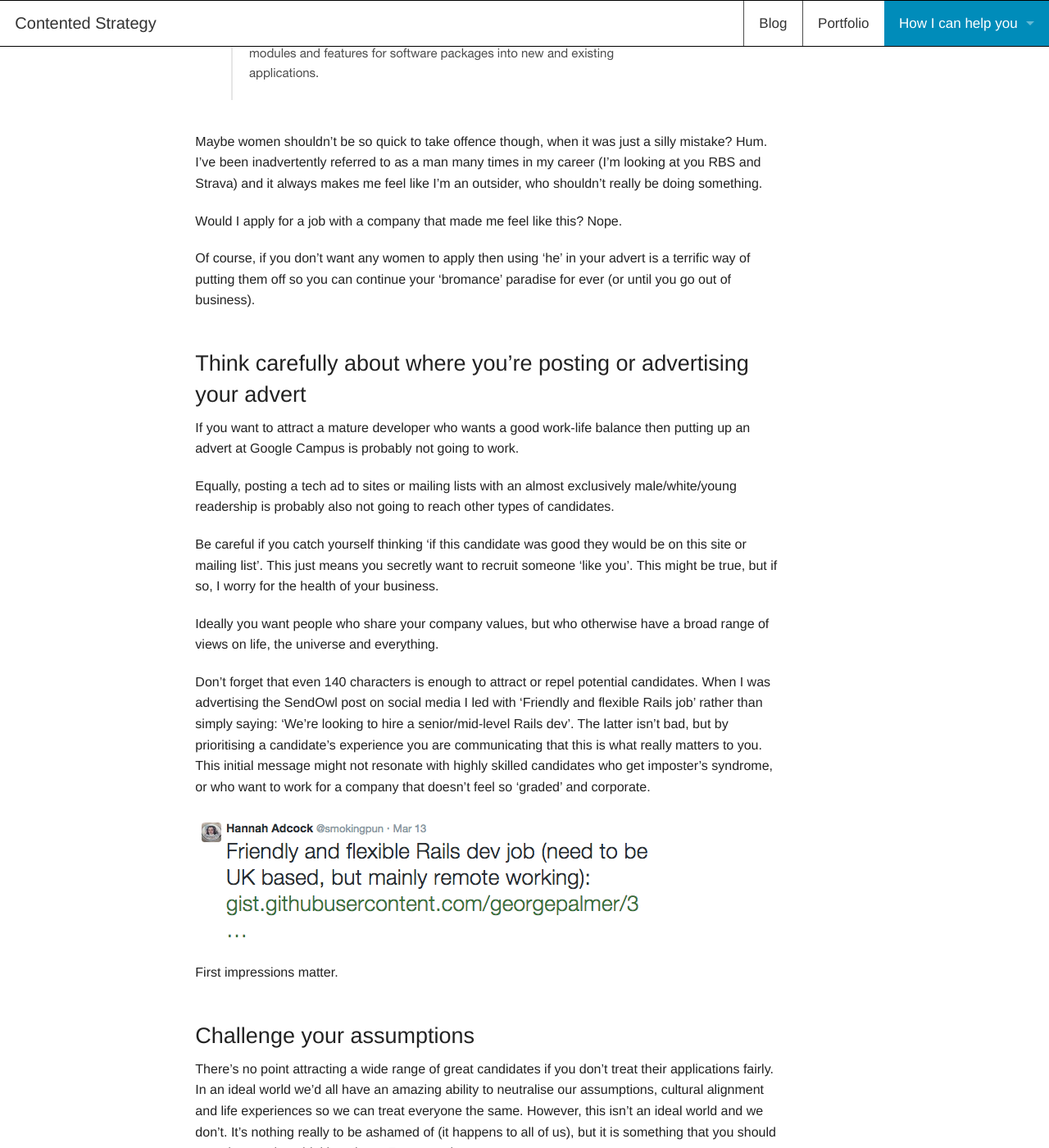
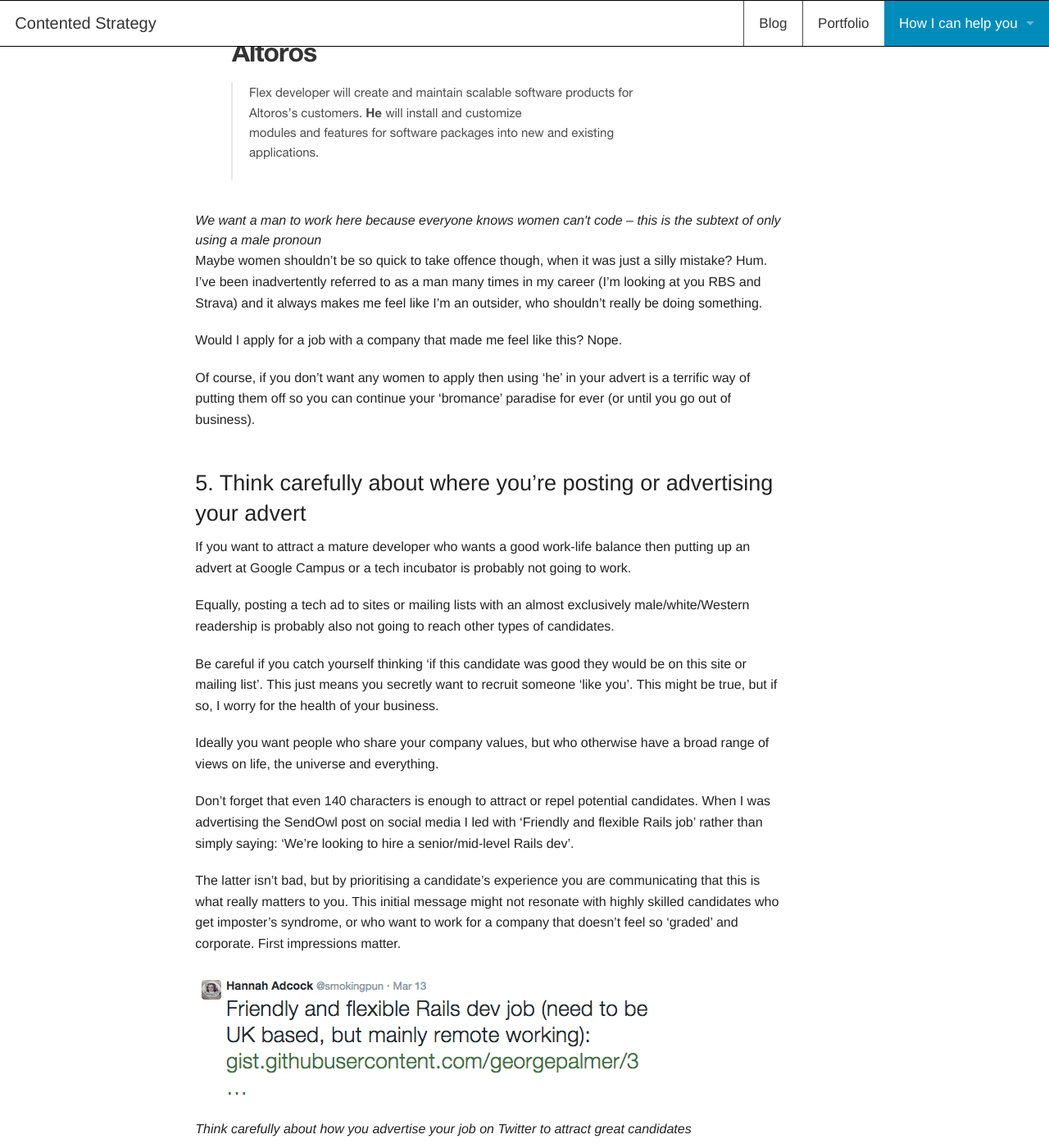
Before and after one commit to smokingpun/smokingpun.github.io, a Jekyll site: the page built from _posts/2015-05-01-Writing-an-effective-job-description.md, in a window 1280 px wide and 1400 px high, scrolled down 4248 px. Shown: the whole window at 82% size. Built offline with Jekyll 4.4.1, drawn with Linux system fonts in a browser that asks for light colours; nearby versions of some CDN libraries; some of the changed text lies outside the part shown.

Commit message:
add captions

```diff
--- a/_posts/2015-05-01-Writing-an-effective-job-description.md
+++ b/_posts/2015-05-01-Writing-an-effective-job-description.md
@@ -29,11 +29,17 @@
 
 
 
-###2.Show don't tell
+###2. Show don't tell
 
-This is a useful maxim no matter what content you're writing. It basically means that instead of writing 'The boy was scared' you instead <em>show</em> he's scared: 'His teeth were chattering; his face paled as he clung onto the chair, as if to defend himself from some unknown force.'
+This is a useful maxim no matter what content you're writing. It basically means that instead of writing 'The boy was scared' you instead <em>show</em> he's scared: 'His teeth were chattering; his face paled as he clung onto the chair, as if to defend himself from some unknown force' (Stephen King, eat your heart out).
 
 <img class="scared" src="/images/scared.jpg" alt="small boy looking scared">
+
+<div id="blog_caption">
+
+<em>The way you write can be just as important as what you write – so show don't tell!</em>
+
+</div>
 
 Showing is generally more effective, engaging and believable than simply telling. So, if you want to communicate you are friendly, don't just say 'We're friendly, we promise!'. Instead, show you're friendly by writing an approachable job advert. Avoid jargon. Use flowing or shorter sentences rather than complex ones reminiscent of EU reports on tax management. Select short paragraphs rather than long, stodgy paragraphs that are hard to read. Use examples to prove your points.
 
@@ -41,12 +47,18 @@
 
 
 
-###Choose your words carefully
+###3. Choose your words carefully
 
 Although it's a bit dated now, plenty of tech world job descriptions went through a phase where everyone needed to be a 'coding ninja' 'rockstar' 'or customer support hero'.
 
 <!-- <img class="coding_ninja" src="/images/code-ninja.png" alt="coding ninja job advert"> -->
 <img class="rockstar" src="/images/rockstar.png" alt="rockstar job advert">
+
+<div id="blog_caption">
+
+<em>A 'rockstar' job advert will only appeal to certain types of people</em>
+
+</div>
 
 Personally, this type of language makes me wince, but then I'm English.
 
@@ -59,18 +71,30 @@
 Here is a perfect example of an advert that will only attract a certain kind of person (the kind you probably don't want working for your company):
 <img class="brogrammers" src="/images/brogrammers.jpg" alt="brogrammers job advert">
 
+<div id="blog_caption">
+
+<em>Who says that sexism is dead?</em>
+
+</div>
+
 I'm not sure how 'top notch' and 'world class' an agency is that can come up with such an unashamedly sexist job advert, but there you are.
 
 Even if you don't use such obviously divisive language as 'brogrammer' be sparing in your use of such terms as 'dominant', 'competitive,' 'stress-resilient' and 'superior'. Taken together, your advert may in fact be shouting WORK HERE AND AGRESSION WILL BE AN INTEGRAL PART OF YOUR LIFE.
 
-Even a term like 'hacker' may not resonate with candidates in the way you expect, particularly if it means to you: 'I'm a cool anti-establishment kind of person'. <a href="http://www.fastcompany.com/3044094/strong-female-lead/how-changing-one-word-in-job-descriptions-can-lead-to-more-diverse-candid">This is the story</a> of how Buffer attracted a broader range of candidates when they changed some job descriptions from 'hacker' to 'developer'.
+Even a term like 'hacker' may not resonate with candidates in the way you expect, particularly if it means to you: 'I'm a cool anti-establishment kind of person'. This is the story of <a href="http://www.fastcompany.com/3044094/strong-female-lead/how-changing-one-word-in-job-descriptions-can-lead-to-more-diverse-candid">how Buffer attracted a broader range of candidates </a>when they changed some job descriptions from 'hacker' to 'developer'.
 
 
-###Don't forget to use gender neutral pronouns
+###4. Don't forget to use gender neutral pronouns
 
 Unless you want to exclude at least 50% of possible candidates, don't use 'he' in your job advert and wonder why no women applied. Here are <a href="http://techcompaniesthatonlyhiremen.tumblr.com/">a number of companies</a> that made that mistake.
 
 <img class="he" src="/images/he.png" alt="job advert just using he">
+
+<div id="blog_caption">
+
+<em>We want a man to work here because everyone knows women can't code – this is the subtext of only using a male pronoun</em>
+
+</div>
 
 Maybe women shouldn't be so quick to take offence though, when it was just a silly mistake? Hum. I've been inadvertently referred to as a man many times in my career (I'm looking at you RBS and Strava) and it always makes me feel like I'm an outsider, who shouldn't really be doing something.
 
@@ -80,31 +104,45 @@
 
 
 
-###Think carefully about where you're posting or advertising your advert
+###5. Think carefully about where you're posting or advertising your advert
 
-If you want to attract a mature developer who wants a good work-life balance then putting up an advert at Google Campus is probably not going to work.
+If you want to attract a mature developer who wants a good work-life balance then putting up an advert at Google Campus or a tech incubator is probably not going to work.
 
-Equally, posting a tech ad to sites or mailing lists with an almost exclusively male/white/young readership is probably also not going to reach other types of candidates.
+Equally, posting a tech ad to sites or mailing lists with an almost exclusively male/white/Western readership is probably also not going to reach other types of candidates.
 
 Be careful if you catch yourself thinking 'if this candidate was good they would be on this site or mailing list'. This just means you secretly want to recruit someone 'like you'. This might be true, but if so, I worry for the health of your business.
 
 Ideally you want people who share your company values, but who otherwise have a broad range of views on life, the universe and everything.
 
-Don't forget that even 140 characters is enough to attract or repel potential candidates. When I was advertising the SendOwl post on social media I led with 'Friendly and flexible Rails job' rather than simply saying: 'We're looking to hire a senior/mid-level Rails dev'. The latter isn't bad, but by prioritising a candidate's experience you are communicating that this is what really matters to you. This initial message might not resonate with highly skilled candidates who get imposter's syndrome, or who want to work for a company that doesn't feel so 'graded' and corporate.
+Don't forget that even 140 characters is enough to attract or repel potential candidates. When I was advertising the SendOwl post on social media I led with 'Friendly and flexible Rails job' rather than simply saying: 'We're looking to hire a senior/mid-level Rails dev'.
+
+The latter isn't bad, but by prioritising a candidate's experience you are communicating that this is what really matters to you. This initial message might not resonate with highly skilled candidates who get imposter's syndrome, or who want to work for a company that doesn't feel so 'graded' and corporate. First impressions matter.
 
 <img class="Twitter-job-advert" src="/images/twitter-job-advert.png" alt="advertising a job on Twitter">
 
-First impressions matter.
+<div id="blog_caption">
+
+<em>Think carefully about how you advertise your job on Twitter to attract great candidates</em>
+
+</div>
 
 
 
-###Challenge your assumptions
+###6. Challenge your assumptions
 
 There's no point attracting a wide range of great candidates if you don't treat their applications fairly. In an ideal world we'd all have an amazing ability to neutralise our assumptions, cultural alignment and life experiences so we can treat everyone the same. However, this isn't an ideal world and we don't. It's nothing really to be ashamed of (it happens to all of us), but it is something that you should spend some time thinking about. For example:
 
 “...Research from Yale that had scientists presented with application materials from a student applying for a lab manager position and who intended to go on to graduate school. Half the scientists were given the application with a male name attached, and half were given the exact same application with a female name attached. Results found that the “female” applicants were rated significantly lower than the 'males' in competence, hireability, and whether the scientist would be willing to mentor the student.” - <a href="http://blogs.scientificamerican.com/unofficial-prognosis/2012/09/23/study-shows-gender-bias-in-science-is-real-heres-why-it-matters/">Scientific American</a>.
 
+
+
 <img class="female-scientists" src="/images/science.jpg" alt="female scientists">
+
+<div id="blog_caption">
+
+<em>Don't let your often unconscious assumptions and prejudices make you miss out on some great people</em>
+
+</div>
 
 Don't be that man or woman who turns down a great candidate because of your internal and often unconscious bias. You'll miss out on some great people.
 
@@ -114,5 +152,8 @@
 
 Words matter so spend time crafting a job advert that appeals to the kind of candidates you want. Make sure you know what you want to communicate about your company, so candidates know how your company is different, and why they might be a great fit. Remember that it's not just what you say in a job advert that matters but how you say it. Stilted language, cliches and long paragraphs will quickly contradict any promises you make about working in a fast-paced and creative environment. Most of all, be prepared to spent time not only writing your perfect job advert but also promoting it, and in fairly considering potential candidates who take the time to apply.
 
+<div id="blog_caption">
 
-<em>This blog post was inspired by a very interesting discussion on Ada's List – thanks to everyone involved!</em>
+<em>This blog post was inspired by a very interesting discussion on <a href="http://adaslist.co/">Ada's List</a> – thanks to everyone involved!</em>
+
+</div>
```
Also changed, not shown: other parts of _posts/2015-05-01-Writing-an-effective-job-description.md (+1 -1 lines).
